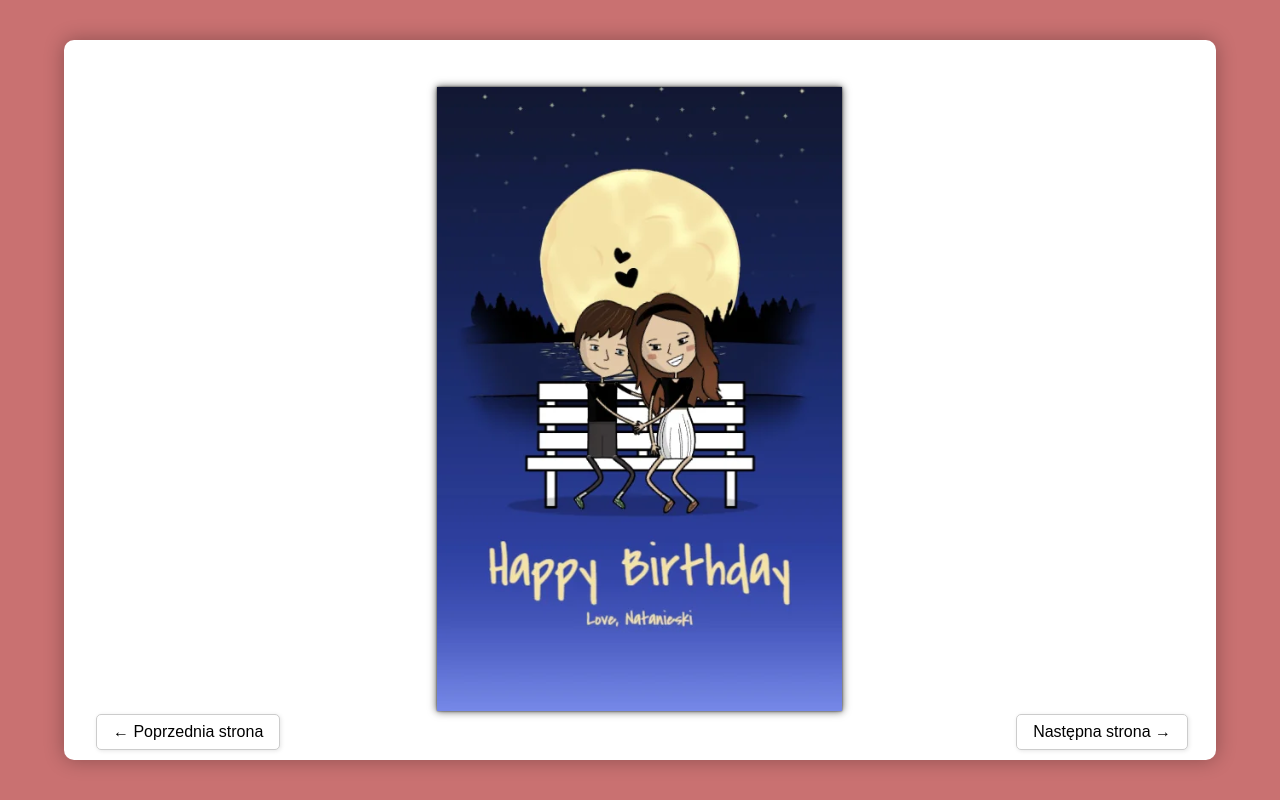
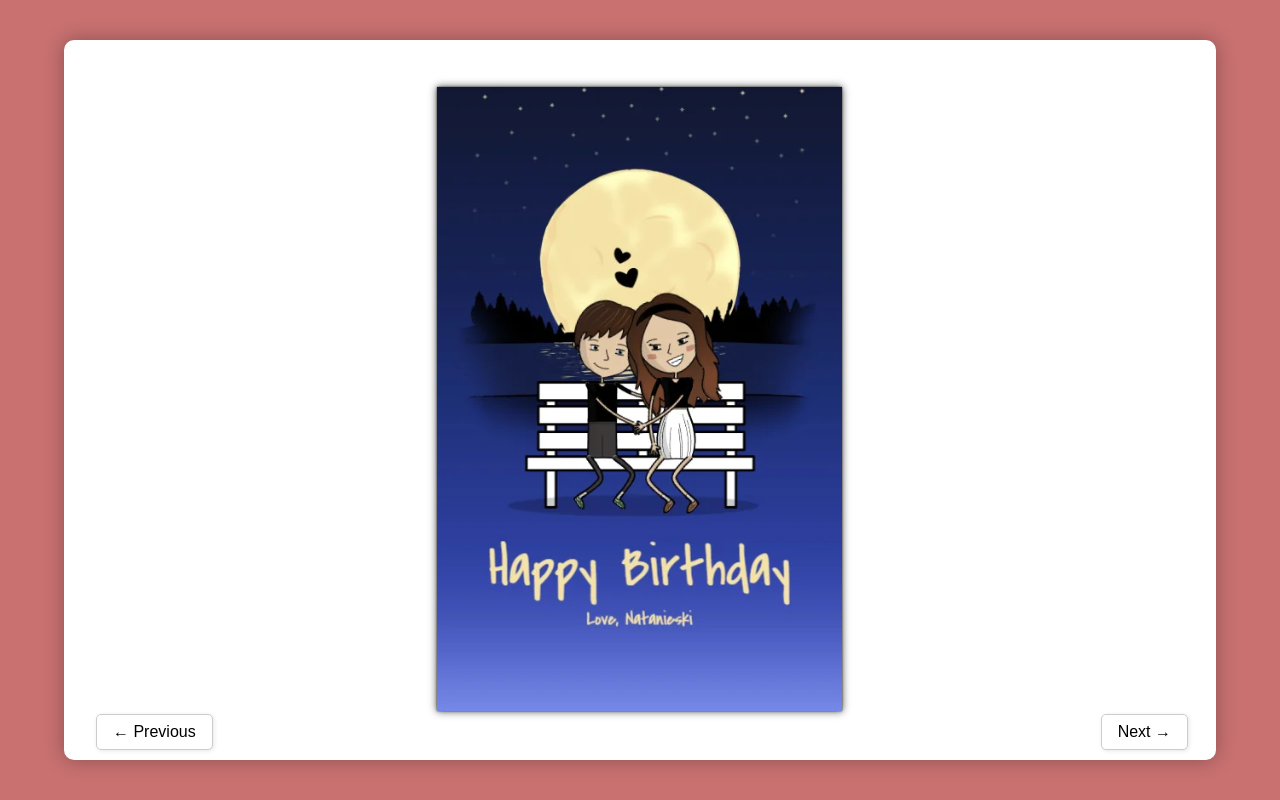
Before and after one commit to Nasty-46/anilasbd, a plain HTML site: page ss.html in a window 1280 px wide. Drawn offline with Linux system fonts and the light colour scheme.

Commit message:
Update ss.html

```diff
--- a/ss.html
+++ b/ss.html
@@ -85,8 +85,8 @@
       <!-- Spready będą tutaj wstawiane -->
     </div>
     <div class="controls">
-      <button onclick="prevSpread()">← Poprzednia strona</button>
-      <button onclick="nextSpread()">Następna strona →</button>
+      <button onclick="prevSpread()">← Previous</button>
+      <button onclick="nextSpread()">Next →</button>
     </div>
   </div>
 
```
